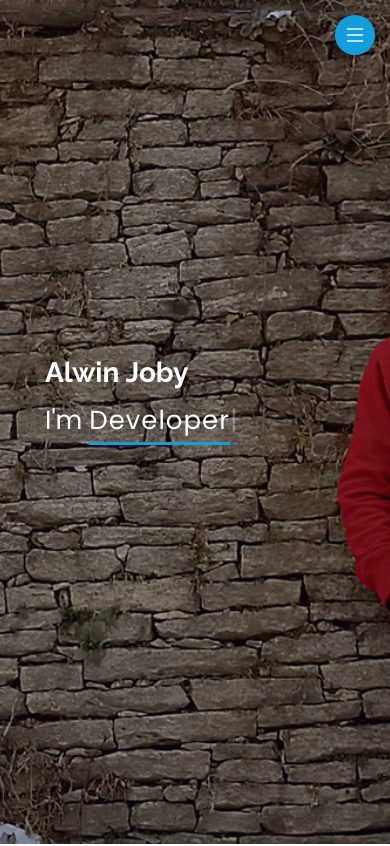
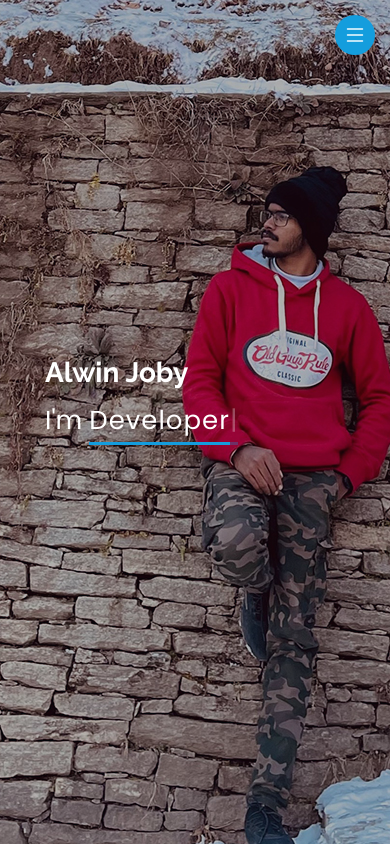
Before and after one commit to Al-win-Joby/personalwebweek2, a plain HTML site: page index.html in a window 390 px wide. Shown: the top 846 px of the page. Drawn offline with nearby package versions, Linux system fonts and the light colour scheme.

Commit message:
photo upadated

```diff
--- a/assets/css/style.css
+++ b/assets/css/style.css
@@ -230,6 +230,15 @@ h6 {
   height: 100vh;
   background: url("../img/hero-bg.jpg") top center;
   background-size: cover;
+}
+
+@media (max-width:490px) {
+  #hero{
+
+    background: url("../img/hero-bg1.jpg") top left;
+  }
+
+
 }
 
 #hero:before {
```
Also changed, not shown: assets/img/hero-bg1.jpg (added).
